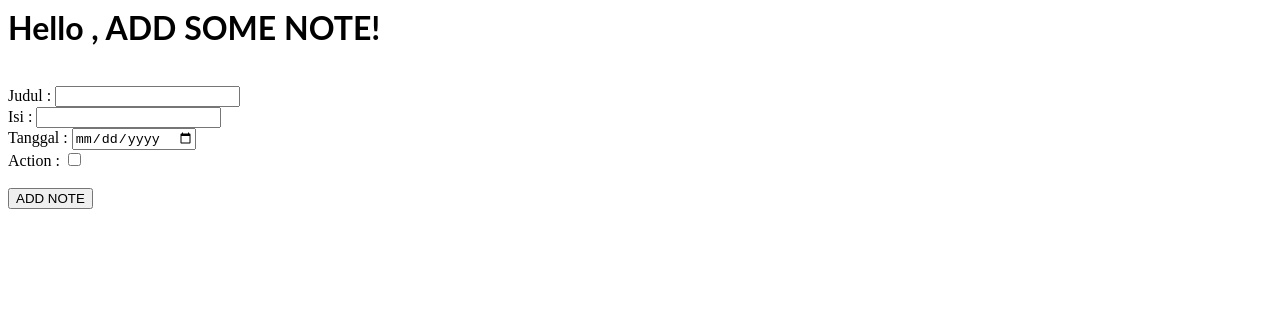
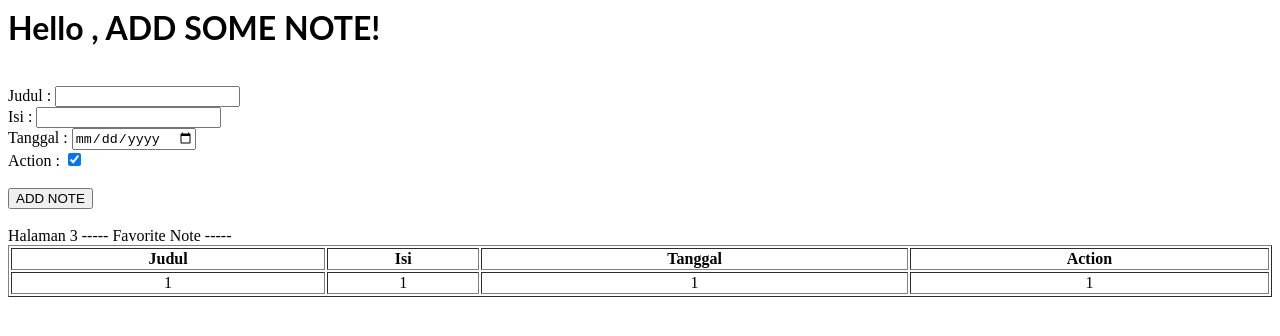
Before and after one commit to kev00kev/c14180089-AngComp, an Angular app: page /halaman3/1/1/1/1 in a window 1280 px wide. Before the commit this address led to /. Shown: the top 336 px of the page. Built offline with nearby package versions, Linux system fonts and the light colour scheme.

Commit message:
5 files modified

```diff
--- a/src/app/app.component.html
+++ b/src/app/app.component.html
@@ -6,7 +6,9 @@
     Tanggal : <input type="date" [(ngModel)]="iTanggal"/><br>
     Action : <input type="checkbox" [(ngModel)]="iAction"/>
   <br><br>
-  <button (click)="ADDNOTE()">ADD NOTE</button>
+  <button *ngIf="iAction == true" (click)="ADDNOTE2()">ADD NOTE</button>
+  <button *ngIf="iAction == false" (click)="ADDNOTE()">ADD NOTE</button>
+
   <br><br>
 
 
--- a/src/app/app.component.ts
+++ b/src/app/app.component.ts
@@ -21,7 +21,7 @@ export class AppComponent  {
   iJudul = '';
   iIsi = '';
   iTanggal = '';
-  iAction = '';
+  iAction=true;
   dataglobal;
   datatext="";
 
@@ -29,5 +29,9 @@ export class AppComponent  {
     //this.note.push({judul:this.iJudul,isi:this.iIsi,tanggal:this.iTanggal,action:'0'});
     this.router.navigate(["/halaman2/"+this.iJudul+"/"+this.iIsi+"/"+this.iTanggal+"/"+this.iAction]);
   }
+    ADDNOTE2(){
+    //this.note.push({judul:this.iJudul,isi:this.iIsi,tanggal:this.iTanggal,action:'0'});
+    this.router.navigate(["/halaman3/"+this.iJudul+"/"+this.iIsi+"/"+this.iTanggal+"/"+this.iAction]);
+  }
 
 }
--- a/src/app/app.module.ts
+++ b/src/app/app.module.ts
@@ -8,11 +8,13 @@ import { RouterModule, Routes } from '@angular/router';
 import { Halaman2Component } from '../halaman2/halaman2.component';
 import { GlobalvarService } from './globalvar.service';
 import { CommonModule } from '@angular/common';
+import { Halaman3Component } from '../halaman3/halaman3.component';
 
 
 const ROUTES : Routes = [
   {path : 'halaman2', component:Halaman2Component},
-  {path : 'halaman2/:pJudul/:pIsi/:pTanggal/:pAction', component:Halaman2Component}
+  {path : 'halaman2/:pJudul/:pIsi/:pTanggal/:pAction', component:Halaman2Component},
+  {path : 'halaman3/:pJudul/:pIsi/:pTanggal/:pAction', component:Halaman3Component}
 ]
 
 
--- a/src/halaman3/halaman3.component.html
+++ b/src/halaman3/halaman3.component.html
@@ -1 +1,16 @@
  Halaman 3 ----- Favorite Note -----
+
+
+ <table border="1" style="width:100%;">
+  <tr>
+    <th>Judul</th>
+    <th>Isi</th>
+    <th>Tanggal</th>
+    <th>Action</th>
+  </tr>
+  <tr>
+    <td align="center">{{parJudul}}</td>
+    <td align="center">{{parIsi}}</td>
+    <td align="center">{{parTanggal}}</td>
+    <td align="center">{{parAction}}</td>
+  </tr>
--- a/src/halaman3/halaman3.component.ts
+++ b/src/halaman3/halaman3.component.ts
@@ -1,4 +1,5 @@
 import { Component, OnInit } from '@angular/core';
+import { ActivatedRoute } from '@angular/router';
 
 @Component({
   selector: 'app-halaman3',
@@ -7,9 +8,26 @@ import { Component, OnInit } from '@angular/core';
 })
 export class Halaman3Component implements OnInit {
 
-  constructor() { }
+  constructor(
+    private route : ActivatedRoute
+  ) { }
+
+  parJudul : string;
+  parIsi : string;
+  parTanggal : string;
+  parAction : string;
+
 
   ngOnInit() {
+    let isiJudul=this.route.snapshot.paramMap.get('pJudul');
+    let isiIsi=this.route.snapshot.paramMap.get('pIsi');
+    let isiTanggal=this.route.snapshot.paramMap.get('pTanggal');
+    let isiAction=this.route.snapshot.paramMap.get('pAction');
+
+    this.parJudul = isiJudul;
+    this.parIsi = isiIsi;
+    this.parTanggal = isiTanggal;
+    this.parAction = isiAction;
   }
 
 }
```
